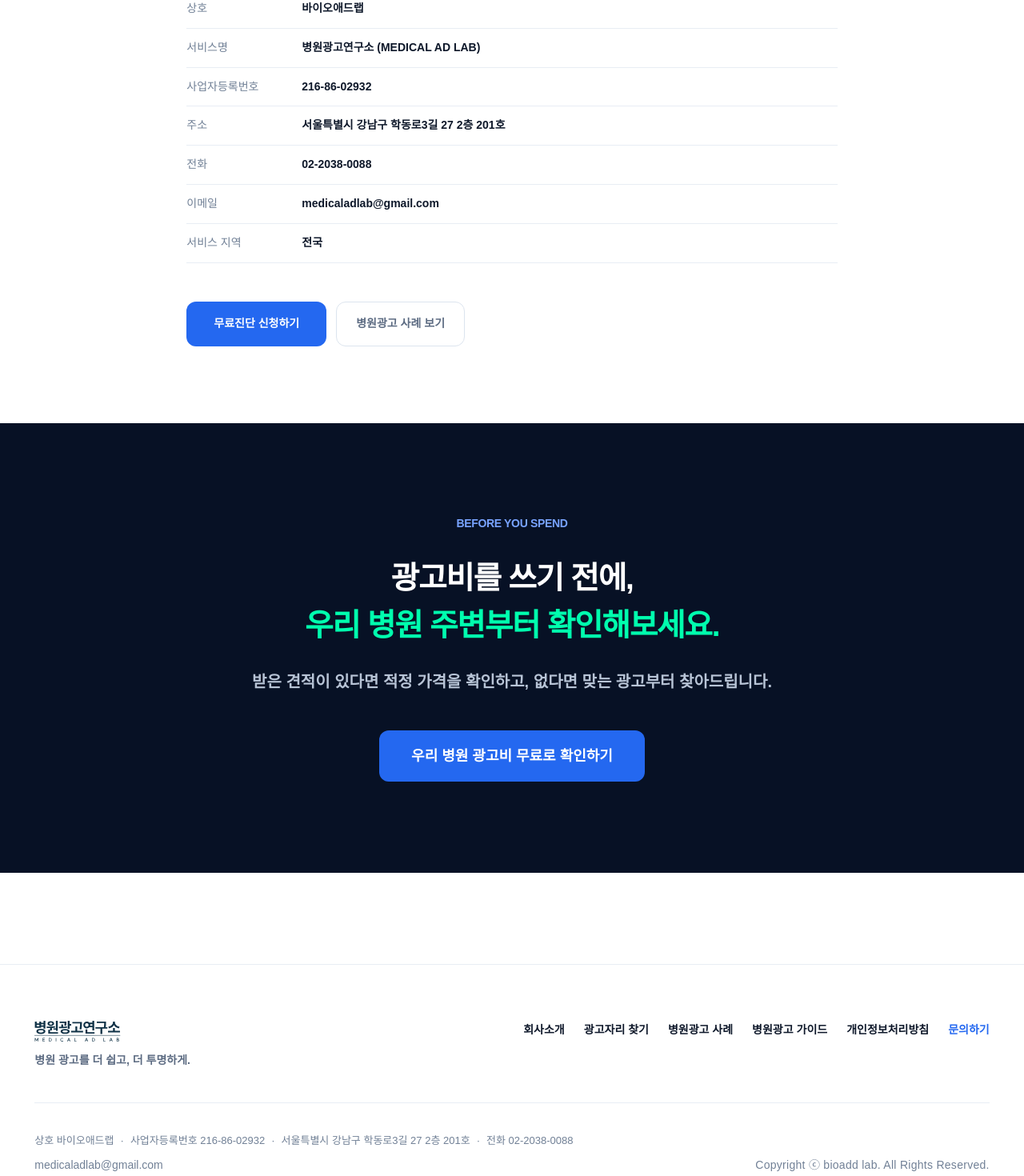
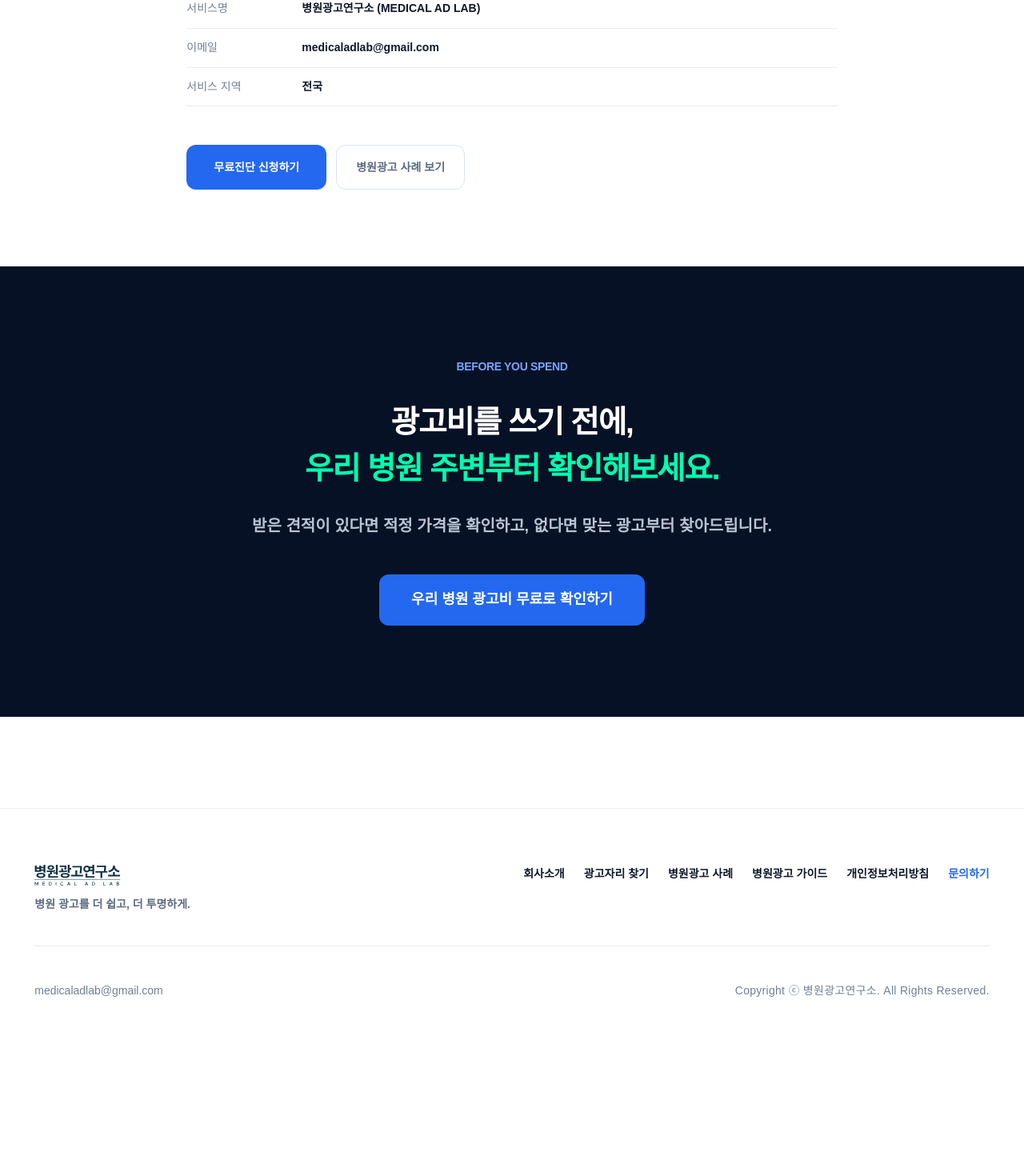
Before and after one commit to BIOADDLAB/medical-ad-lab, a Next.js app: page /company in a window 1280 px wide. Shown: the part 4156-5626 px from the top of the page at 80% size. After the commit the page ends 5477 px from the top, so only its background shows below. Built offline with nearby package versions, Linux system fonts and the light colour scheme; no server answers; a web font is replaced by a local one.

Commit message:
운영 회사 표기 제거: 푸터는 메일만, Copyright 병원광고연구소

```diff
--- a/app/company/page.tsx
+++ b/app/company/page.tsx
@@ -194,11 +194,7 @@ export default function CompanyPage() {
                     <h2 className="m-0 text-h4">회사 정보</h2>
                     <dl className="mt-6 grid gap-0 text-sm">
                         {[
-                            ['상호', '바이오애드랩'],
                             ['서비스명', '병원광고연구소 (MEDICAL AD LAB)'],
-                            ['사업자등록번호', '216-86-02932'],
-                            ['주소', '서울특별시 강남구 학동로3길 27 2층 201호'],
-                            ['전화', '02-2038-0088'],
                             ['이메일', 'medicaladlab@gmail.com'],
                             ['서비스 지역', '전국'],
                         ].map(([term, value]) => (
--- a/app/layout.tsx
+++ b/app/layout.tsx
@@ -68,28 +68,20 @@ export const metadata: Metadata = {
 export default async function RootLayout({ children }: Readonly<{ children: React.ReactNode }>) {
     // GA·픽셀 ID와 대표 이메일은 서버에서 읽는다(공개 페이지가 Firebase 클라이언트를 불러오지 않게)
     const settings = await getPublicSettings();
-    /* 사업자 정보는 푸터 표기·네이버 플레이스와 같은 값이어야 한다 */
+    /* 푸터에 보이는 정보와 같은 값만 둔다 */
     const organization = {
         '@context': 'https://schema.org',
         '@graph': [
             {
-                '@type': ['Organization', 'LocalBusiness'],
+                '@type': 'Organization',
                 '@id': `${SITE_URL}#organization`,
                 name: '병원광고연구소',
-                alternateName: ['MEDICAL AD LAB', '바이오애드랩'],
+                alternateName: ['MEDICAL AD LAB'],
                 description: '병원 위치와 진료과에 맞는 옥외광고 매체·지역·비용을 비교하고 실행 플랜을 제안합니다.',
                 url: SITE_URL,
                 logo: { '@type': 'ImageObject', url: `${SITE_URL}/images/logo-ori.svg` },
                 image: `${SITE_URL}/og-image.jpg`,
-                telephone: '+82-2-2038-0088',
                 email: 'medicaladlab@gmail.com',
-                address: {
-                    '@type': 'PostalAddress',
-                    streetAddress: '학동로3길 27 2층 201호',
-                    addressLocality: '강남구',
-                    addressRegion: '서울특별시',
-                    addressCountry: 'KR',
-                },
                 areaServed: { '@type': 'Country', name: '대한민국' },
                 knowsAbout: [
                     '병원 옥외광고',
--- a/components/layout/site-footer.tsx
+++ b/components/layout/site-footer.tsx
@@ -2,13 +2,6 @@ import Image from 'next/image';
 import Link from 'next/link';
 import { DiagnosisButton } from '@/components/lead/diagnosis-button';
 import { ContactEmail } from '@/components/layout/contact-email';
-
-const businessInfo = [
-    '상호 바이오애드랩',
-    '사업자등록번호 216-86-02932',
-    '서울특별시 강남구 학동로3길 27 2층 201호',
-    '전화 02-2038-0088',
-];
 
 /** contactEmail: 관리자 설정의 대표 이메일(layout이 서버에서 읽어 넘김). 없으면 기본 주소 */
 export function SiteFooter({ contactEmail = '' }: { contactEmail?: string }) {
@@ -54,20 +47,10 @@ export function SiteFooter({ contactEmail = '' }: { contactEmail?: string }) {
 
                 <div className="grid gap-7 pt-7 lg:grid-cols-[1fr_auto] lg:items-end lg:pt-9">
                     <div className="min-w-0">
-                        <address className="m-0 grid gap-1.5 text-[13px] not-italic leading-[1.7] text-muted sm:flex sm:max-w-[900px] sm:flex-wrap sm:gap-x-2 sm:gap-y-1">
-                            {businessInfo.map((item) => (
-                                <span
-                                    key={item}
-                                    className="sm:after:ml-2 sm:after:content-['·'] last:sm:after:content-none"
-                                >
-                                    {item}
-                                </span>
-                            ))}
-                        </address>
                         <ContactEmail email={contactEmail || 'medicaladlab@gmail.com'} />
                     </div>
                     <small className="shrink-0 text-xs tracking-[.02em] text-muted sm:text-sm">
-                        Copyright ⓒ bioadd lab. All Rights Reserved.
+                        Copyright ⓒ 병원광고연구소. All Rights Reserved.
                     </small>
                 </div>
             </div>
--- a/lib/privacy-policy.ts
+++ b/lib/privacy-policy.ts
@@ -243,7 +243,6 @@ export const privacySections: readonly PolicySection[] = [
             '연구소는 이용자의 개인정보 관련 문의가 접수된 경우 관계 법령에 따라 필요한 조치를 취하도록 노력합니다.',
             [
                 '서비스명: 병원광고연구소',
-                '운영주체: 주식회사 바이오애드랩',
                 '웹사이트: www.medicaladlab.com',
                 '개인정보 관련 문의: medicaladlab@gmail.com',
             ],
```
